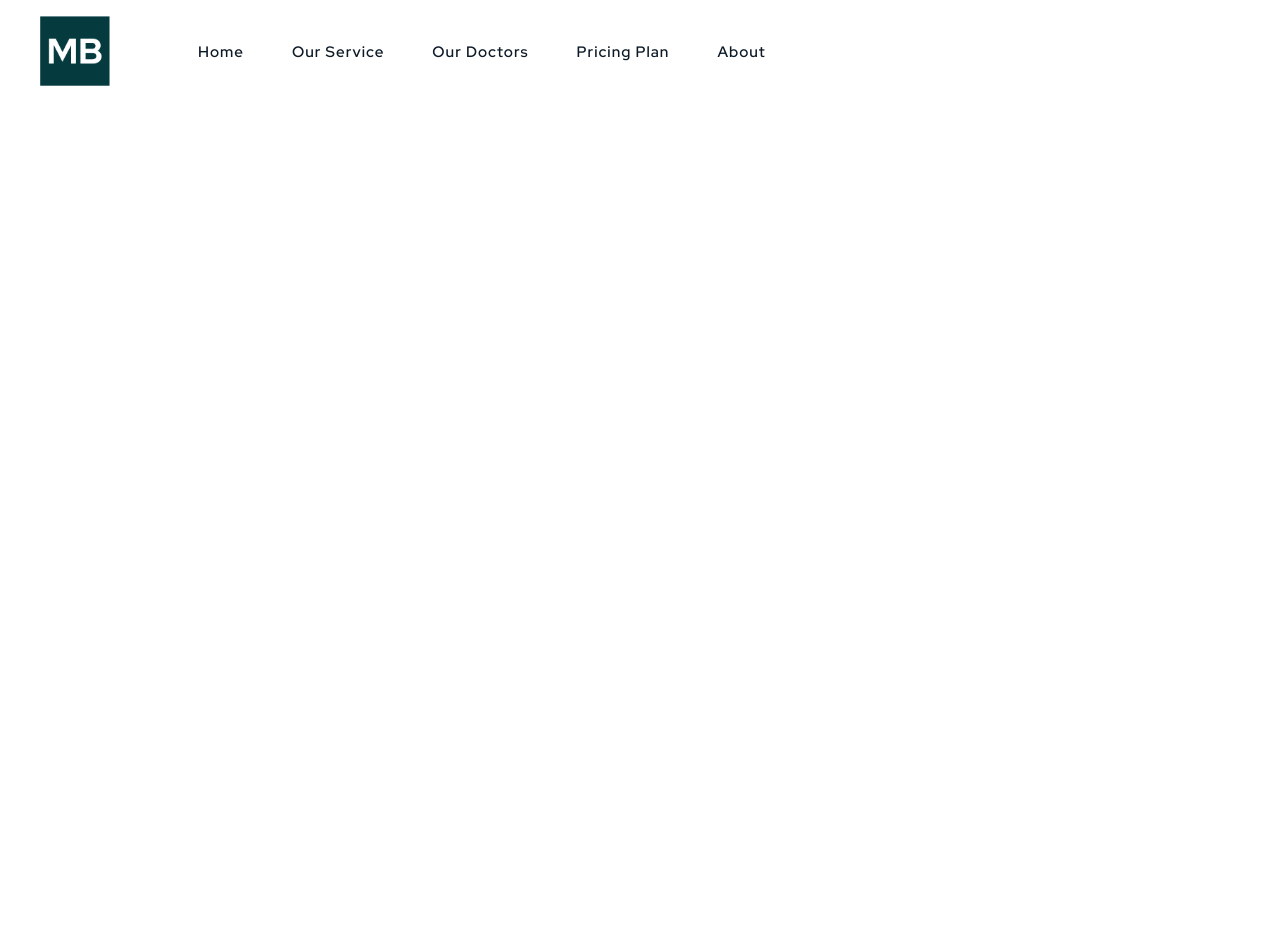
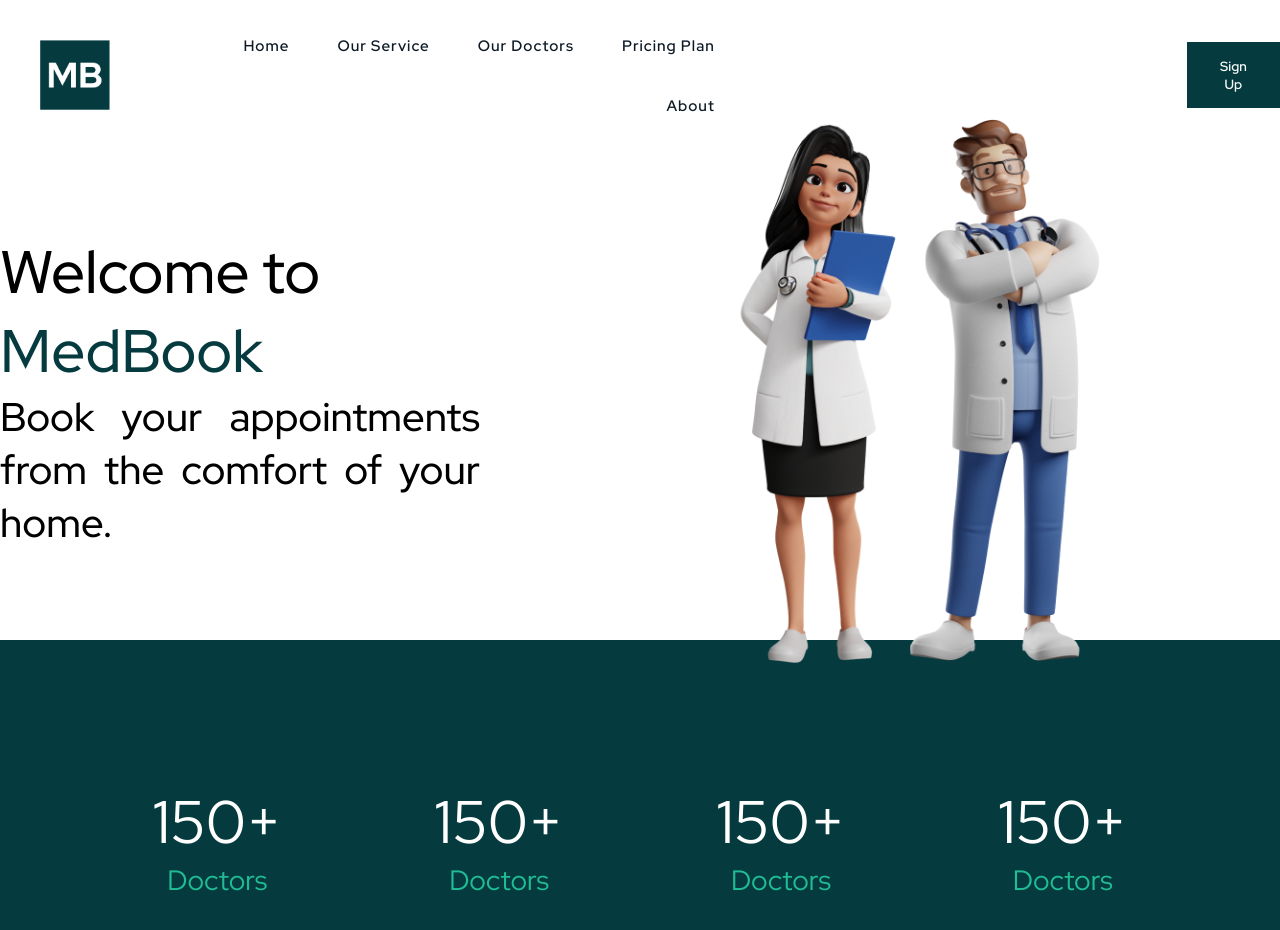
Before and after one commit to ChinmayKadam172/HarleyQuine_Stratagem2k23, a React (Create React App) app: page / in a window 1280 px wide. Shown: the top 930 px of the page. Before the commit the page ends 800 px from the top, so only its background shows below. Built offline with nearby package versions, Linux system fonts and the light colour scheme.

Commit message:
landing page

```diff
--- a/src/App.css
+++ b/src/App.css
@@ -30,7 +30,7 @@
 
 .left-nav {
 	display: flex;
-  width: 75vw;
+	width: 100vw;
 	align-items: center;
 	flex-direction: row;
 }
@@ -89,7 +89,7 @@
 
 .header li a {
 	color: rgb(13, 26, 38);
-  display: block;
+	display: flex;
 	font-size: 0.7em;
 	height: 50px;
 	letter-spacing: 1px;
@@ -141,3 +141,56 @@
 	width: 100%;
 	/* transition: 0s; */
 }
+
+.signup {
+	padding: 15px 25px 15px 25px;
+	background-color: #053b3f;
+	color: white;
+	font-weight: 600;
+	margin-left: 35vw;
+}
+
+.main-div {
+	margin-top: 150px;
+	height: 60vh;
+	display: flex;
+	justify-content: center;
+	align-items: center;
+}
+
+.main-title {
+	width: 500px;
+	text-align: justify;
+	font-weight: 500;
+}
+
+.main-title span {
+	font-size: 60px;
+	text-overflow: clip;
+}
+
+.notpara {
+	color: #053b3f;
+}
+
+.stats {
+	margin-top: 10px;
+	height: 50vh;
+	background-color: #053b3f;
+	display: flex;
+	flex-direction: row;
+	align-items: center;
+	justify-content: space-evenly;
+	color: white;
+	font-size: 60px;
+}
+
+.text-stats {
+	display: flex;
+	flex-direction: column;
+}
+.stats span {
+	color: #20bd95;
+	font-size: 28px;
+	align-self: center;
+}
--- a/src/components/Landing Page/HomeScreen.js
+++ b/src/components/Landing Page/HomeScreen.js
@@ -1,4 +1,6 @@
 import React from "react";
+import doctors from "../../assets/doctors.png";
+import wave from "../../assets/wave.png";
 // import { useNavigate } from "react-router-dom";
 
 export default function HomeScreen() {
@@ -8,18 +10,57 @@ export default function HomeScreen() {
 			<div className="home-screen">
 				<div className="header">
 					<div className="left-nav">
-            <img src={require("../../assets/Logo.png")} className="logo"></img>
+						<img
+							src={require("../../assets/Logo.png")}
+							className="logo"
+							alt=""></img>
 						<ul>
-              <li><a>Home</a></li>
-              <li><a>Our Service</a></li>
-              <li><a>Our Doctors</a></li>
-              <li><a>Pricing Plan</a></li>
-              <li><a>About</a></li>
+							<li>
+								<a href="/">Home</a>
+							</li>
+							<li>
+								<a href="/">Our Service</a>
+							</li>
+							<li>
+								<a href="/">Our Doctors</a>
+							</li>
+							<li>
+								<a href="/">Pricing Plan</a>
+							</li>
+							<li>
+								<a href="/">About</a>
+							</li>
 						</ul>
+						<button className="signup" onClick={() => console.log("hello")}>
+							Sign Up
+						</button>
 					</div>
-          <div className="right-nav">
-
+					<div className="right-nav"></div>
 				</div>
+				<div className="main-div">
+					<div className="main-title">
+						<span>
+							Welcome to <p className="notpara">MedBook</p>
+						</span>
+						<p style={{ fontSize: "40px" }}>
+							Book your appointments from the comfort of your home.
+						</p>
+					</div>
+					<img src={doctors} alt="" style={{ width: "800px" }} />
+				</div>
+				<div className="stats">
+					<p className="text-stats">
+						150+<span>Doctors</span>
+					</p>
+					<p className="text-stats">
+						150+<span>Doctors</span>
+					</p>
+					<p className="text-stats">
+						150+<span>Doctors</span>
+					</p>
+					<p className="text-stats">
+						150+<span>Doctors</span>
+					</p>
 				</div>
 			</div>
 		</>
```
Also changed, not shown: Group 2024.png (added), src/App.js (indentation only). Lines whose indentation alone changed are shown as unchanged.
